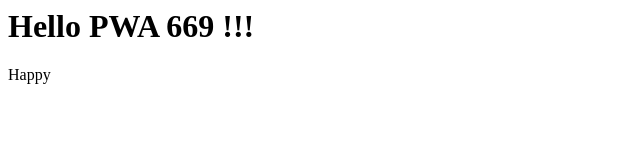
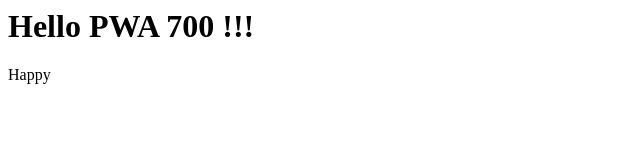
Before and after one commit to abishek007/pwa-samples, a plain HTML site: page index.html in a window 1280 px wide. Shown: the full height of the page, 0-640 px from the left. Drawn offline with Linux system fonts and the light colour scheme.

Commit message:
Initial commit

```diff
--- a/index.html
+++ b/index.html
@@ -11,7 +11,7 @@
 </head>
 <body>
 
-  <h1>Hello PWA 669 !!!</h1>
+  <h1>Hello PWA 700 !!!</h1>
   <div id="txt"></div>
   <script src="/js/app.js"></script>
 </body>
```
